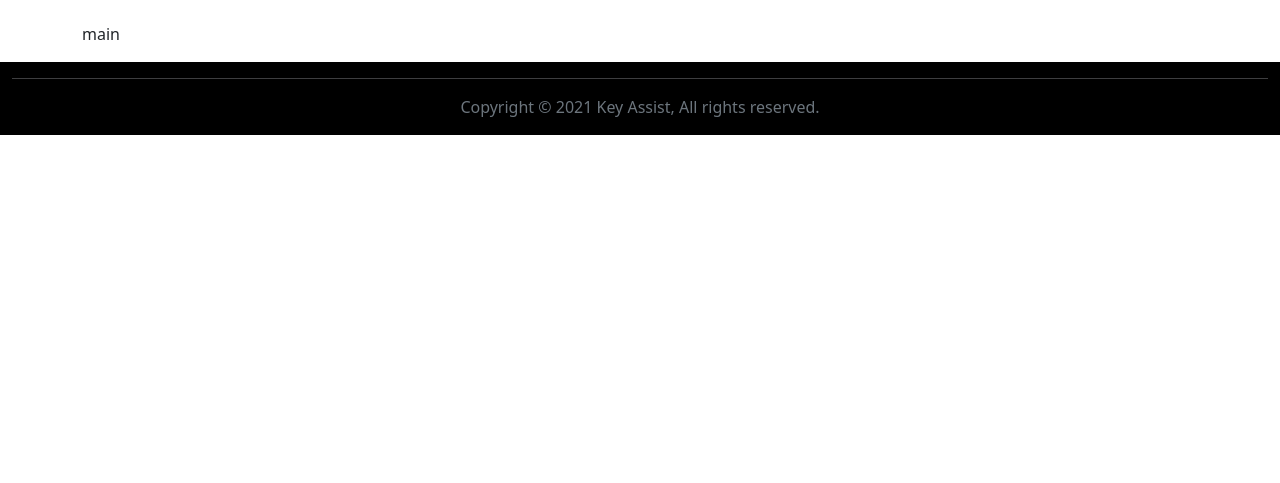
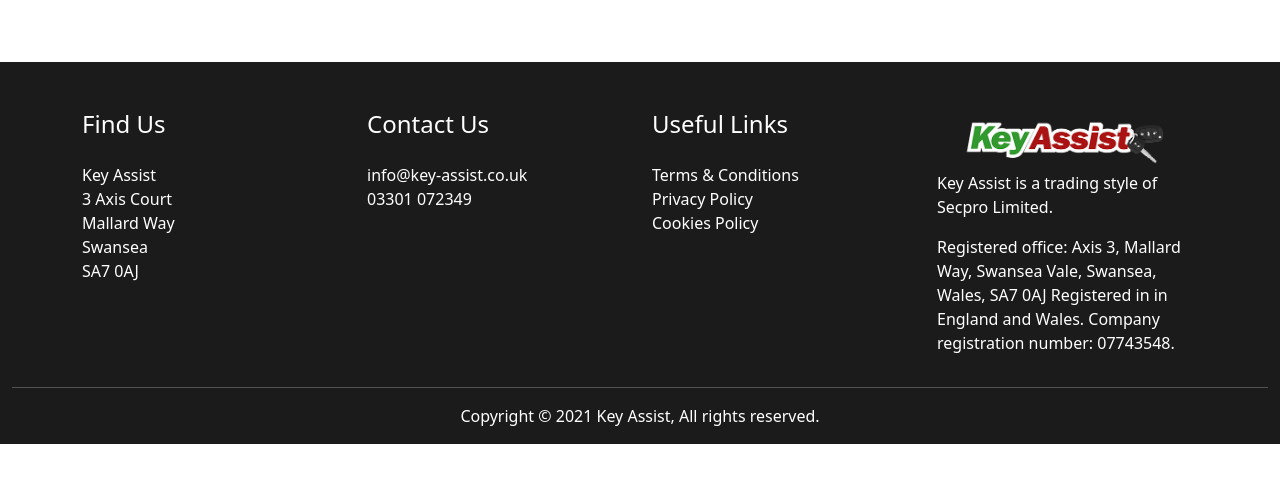
Before and after one commit to cieranhughes/QQL_Dup-Key-assist, a PHP site: page / in a window 1280 px wide. Shown: the part 78-561 px from the top of the page. Run offline with PHP 8.4, Linux system fonts and the light colour scheme.

Commit message:
footer added

```diff
--- a/assets/components/footer.php
+++ b/assets/components/footer.php
@@ -1,8 +1,28 @@
 <footer>
 	<div class="container-fluid footer-color">
-		<div class="row">
-			<div class="col-sm-12 col-md-6 col-lg-3">
-
+		<div class="container">
+			<div class="row">
+				<div class="col-sm-12 col-md-6 col-lg-3 mt-lg-5 mt-md-5">
+					<h4 class="pb-3" >Find Us</h4>
+					<p>Key Assist<br />3 Axis Court<br />Mallard Way<br />Swansea<br />SA7 0AJ</p>
+				</div>
+				<div class="col-sm-12 col-md-6 col-lg-3 mt-lg-5 mt-md-5">
+					<h4 class="pb-3" >Contact Us</h4>
+					<p>info@key-assist.co.uk<br />03301 072349</p>
+				</div>
+				<div class="col-sm-12 col-md-6 col-lg-3 mt-lg-5 mt-md-5">
+					<h4 class="pb-3" >Useful Links</h4>
+					<p>
+						<a href="">Terms & Conditions</a><br />
+						<a href="">Privacy Policy</a><br />
+						<a href="">Cookies Policy</a>
+					</p>
+				</div>
+				<div class="col-sm-12 col-md-6 col-lg-3 mt-lg-5 mt-md-5">
+					<img height="60px" width="270px" class="img-fluid" src="/assets/img/logo.png" alt="logo">
+					<p class="pt-1">Key Assist is a trading style of Secpro Limited.</p>
+					<p>Registered office: Axis 3, Mallard Way, Swansea Vale, Swansea, Wales, SA7 0AJ Registered in in England and Wales. Company registration number: 07743548.</p>
+				</div>
 			</div>
 		</div>
 
--- a/assets/css/headerFooter.css
+++ b/assets/css/headerFooter.css
@@ -3,10 +3,18 @@
 }
 
 footer .footer-color {
-	background-color: black !important;
+	background-color: #1b1b1b !important;
 }
 
 footer hr {
 	color: ghostwhite;
 	background-color: ghostwhite;
 }
+
+footer a {
+	text-decoration: none;
+}
+
+footer h4,p,a {
+	color: white;
+}
```
